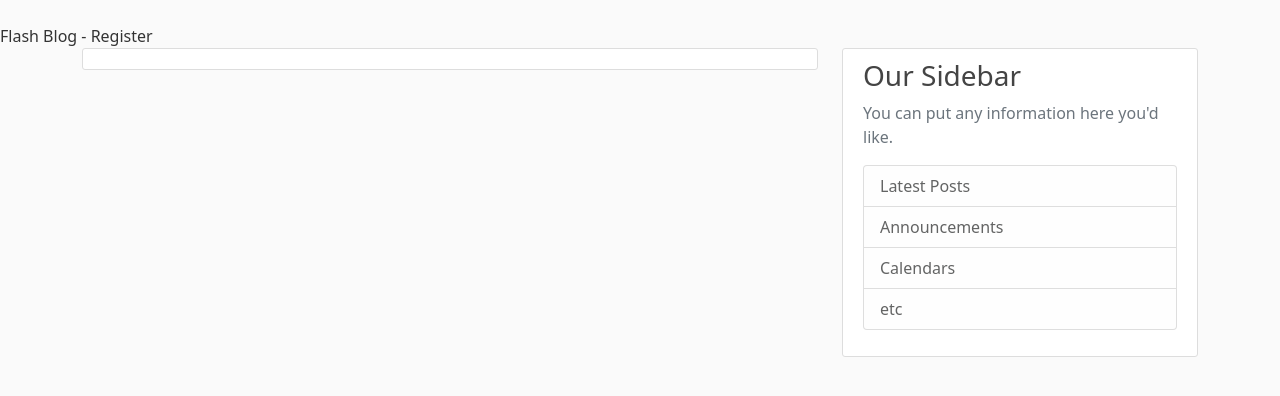
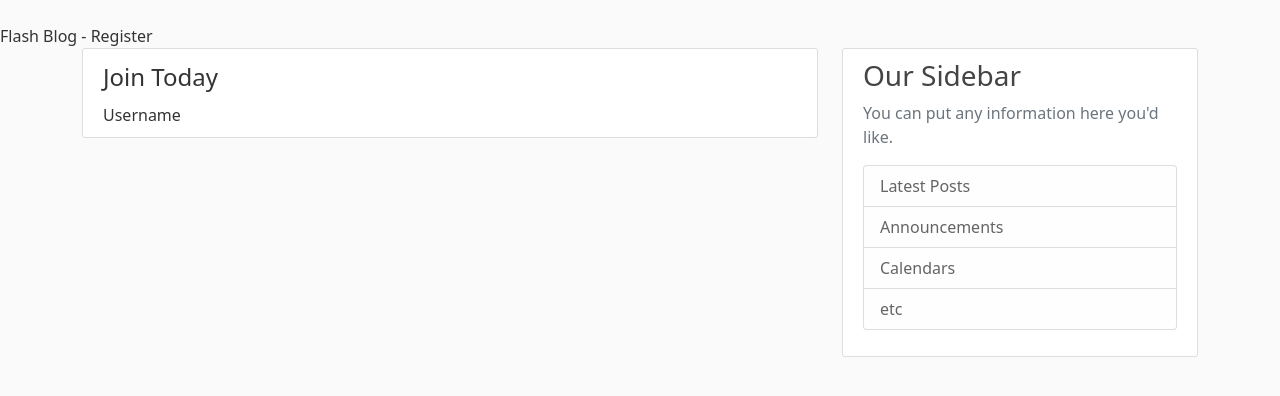
Before and after one commit to danieldo21/Blog_App, a Flask app: page /register in a window 1280 px wide. Shown: the part 56-452 px from the top of the page. Run offline with Flask 2, Linux system fonts and the light colour scheme.

Commit message:
Update register.html

```diff
--- a/templates/register.html
+++ b/templates/register.html
@@ -3,6 +3,12 @@
     <div class="content-section">
         <form method="POST" action="">
             {{ form.hidden_tag() }}
+            <fieldset class="form-group">
+                <legend ckass="border-bottom mb-4">Join Today</legend>
+                <div class="form-group">
+                    {{ form.username.label(class="form-contorl-label") }}
+                </div>
+            </fieldset>
         </form>
     </div>
 {% endblock content %}
```
